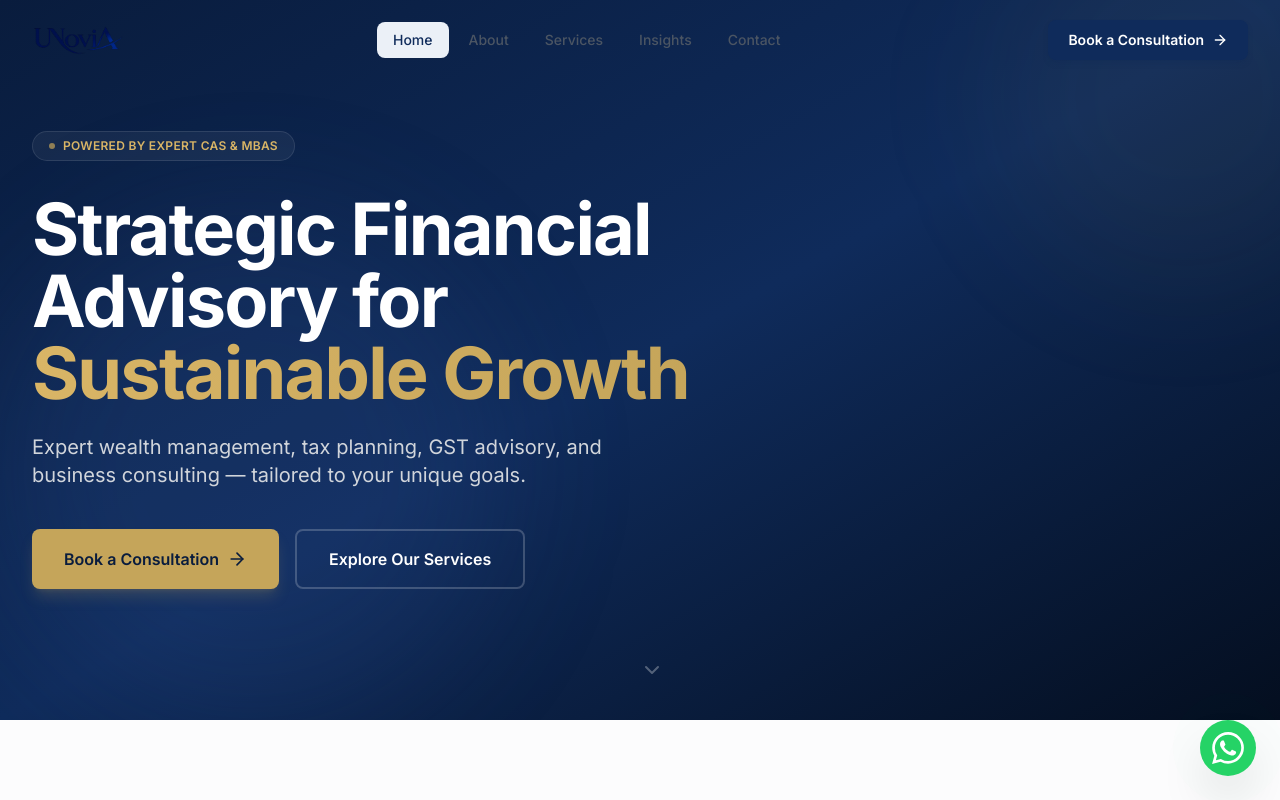
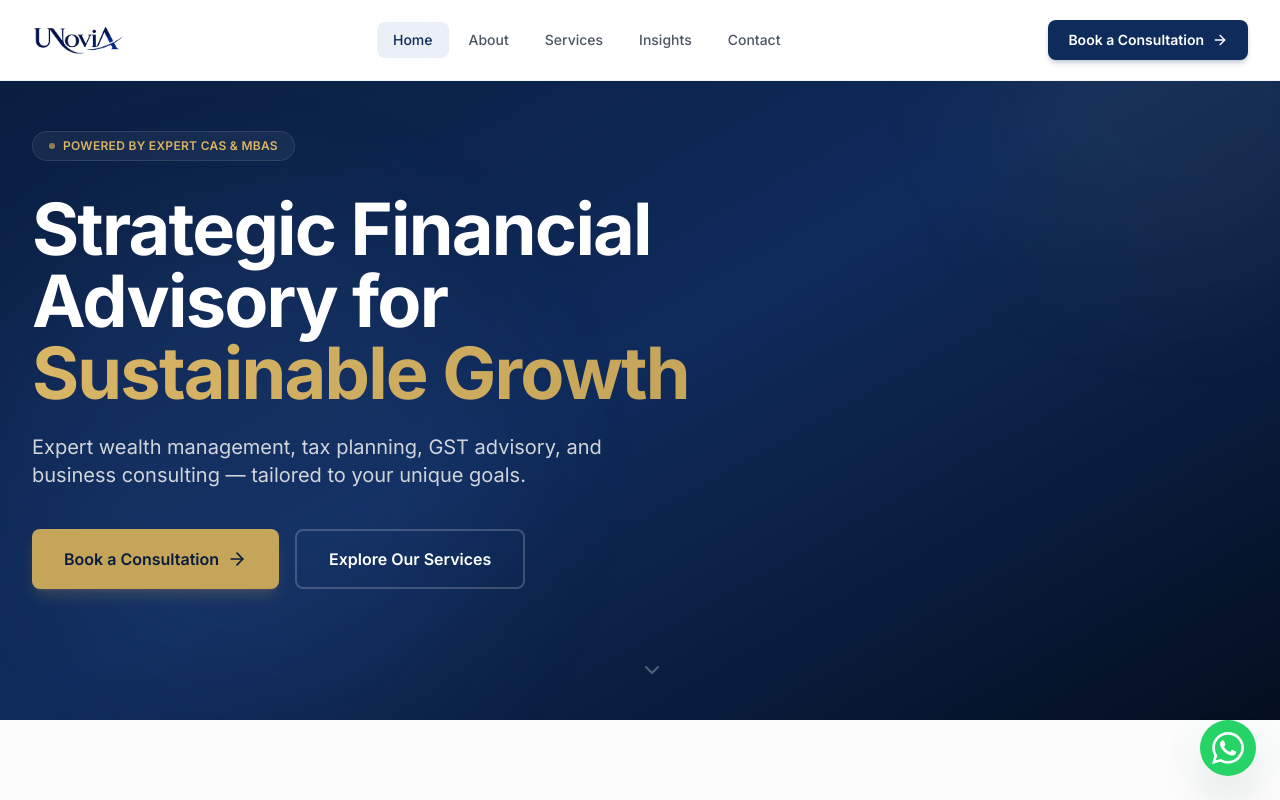
Before and after one commit to sc2805/unovia-consulting, a Next.js app: page / in a window 1280 px wide. Shown: the top 800 px of the page. Built offline with nearby package versions, Linux system fonts and the light colour scheme.

Commit message:
fix: always show white navbar background so logo is visible on home page

```diff
--- a/components/layout/Navbar.tsx
+++ b/components/layout/Navbar.tsx
@@ -35,10 +35,8 @@
 
   return (
     <header
-      className={`fixed top-0 left-0 right-0 z-50 transition-all duration-300 ${
-        scrolled
-          ? "bg-white/90 backdrop-blur-xl shadow-sm border-b border-gray-100"
-          : "bg-transparent"
+      className={`fixed top-0 left-0 right-0 z-50 transition-all duration-300 bg-white border-b border-gray-100 ${
+        scrolled ? "shadow-sm" : ""
       }`}
       id="navbar"
     >
```
